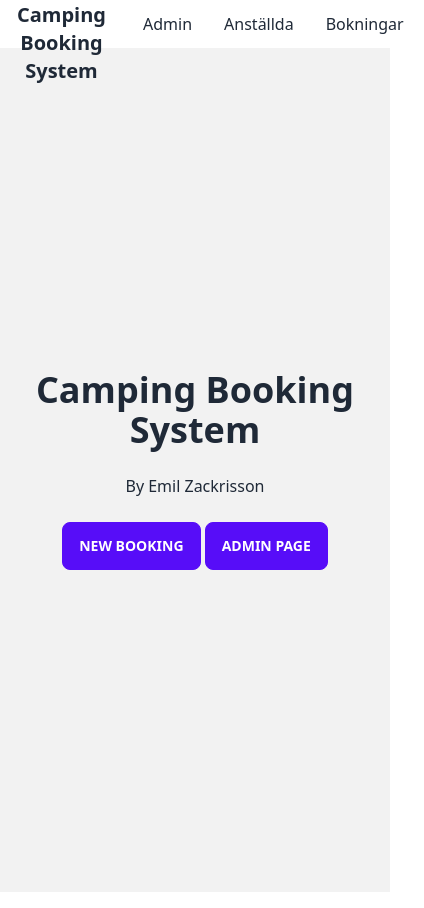
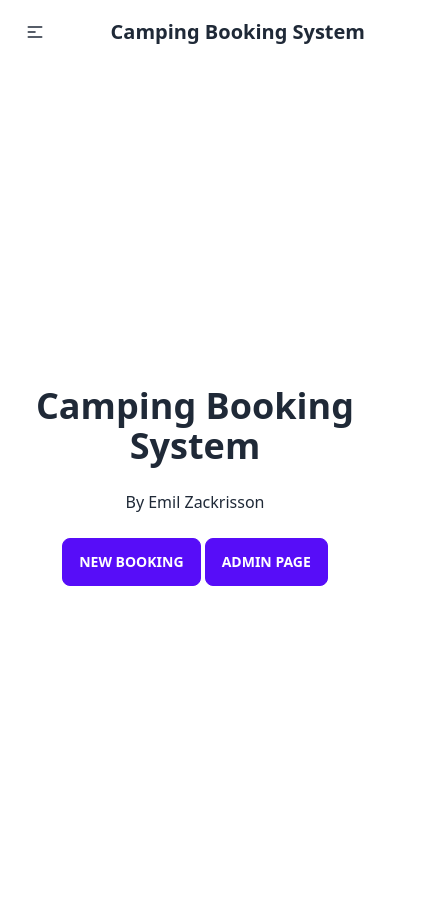
Before and after one commit to EmilZackrisson/camping-booking-system, a SvelteKit app: page / in a window 390 px wide. Shown: the whole page, 424 px wide, since content can reach past the window. Built offline with nearby package versions, Linux system fonts and the light colour scheme.

Commit message:
Made Navbar.svelte a component and responsive.

```diff
--- /dev/null
+++ b/src/components/Navbar.svelte
@@ -0,0 +1,75 @@
+<nav class="navbar bg-base-100">
+	<div class="navbar-start">
+		<div class="dropdown">
+			<button class="btn btn-ghost lg:hidden">
+				<svg
+					xmlns="http://www.w3.org/2000/svg"
+					class="h-5 w-5"
+					fill="none"
+					viewBox="0 0 24 24"
+					stroke="currentColor"
+					><path
+						stroke-linecap="round"
+						stroke-linejoin="round"
+						stroke-width="2"
+						d="M4 6h16M4 12h8m-8 6h16"
+					/></svg
+				>
+			</button>
+			<ul class="menu menu-compact dropdown-content mt-3 p-2 shadow bg-base-100 rounded-box w-52">
+				<li><a href="/">Hem</a></li>
+				<li>
+					<a class="justify-between" href="/admin">
+						Admin
+						<svg
+							class="fill-current"
+							xmlns="http://www.w3.org/2000/svg"
+							width="24"
+							height="24"
+							viewBox="0 0 24 24"
+							><path d="M8.59,16.58L13.17,12L8.59,7.41L10,6L16,12L10,18L8.59,16.58Z" /></svg
+						>
+					</a>
+					<ul class="p-2">
+						<li><a href="/admin/bookings">Bokningar</a></li>
+						<li><a href="/admin/employees">Anställda</a></li>
+						<li><a href="/admin/accomodations">Boenden</a></li>
+					</ul>
+				</li>
+				<li><a href="/booking/new">Skapa bokning</a></li>
+			</ul>
+		</div>
+		<a href="/" class="btn btn-ghost normal-case text-xl font-bold hidden lg:inline-flex"
+			>Camping Booking System</a
+		>
+	</div>
+
+	<div class="navbar-end lg:hidden">
+		<a href="/" class="btn btn-ghost normal-case text-xl font-bold">Camping Booking System</a>
+	</div>
+
+	<div class="navbar-end hidden lg:flex">
+		<ul class="menu menu-horizontal px-1">
+			<li><a href="/">Hem</a></li>
+			<li>
+				<a class="justify-between" href="/admin">
+					Admin
+					<svg
+						class="fill-current"
+						xmlns="http://www.w3.org/2000/svg"
+						width="24"
+						height="24"
+						viewBox="0 0 24 24"
+						><path d="M8.59,16.58L13.17,12L8.59,7.41L10,6L16,12L10,18L8.59,16.58Z" /></svg
+					>
+				</a>
+				<ul class="p-2 shadow">
+					<li><a href="/admin/bookings">Bokningar</a></li>
+					<li><a href="/admin/employees">Anställda</a></li>
+					<li><a href="/admin/accomodations">Boenden</a></li>
+				</ul>
+			</li>
+			<li><a href="/booking/new">Skapa bokning</a></li>
+		</ul>
+	</div>
+</nav>
--- a/src/routes/+layout.svelte
+++ b/src/routes/+layout.svelte
@@ -1,21 +1,8 @@
-<nav class="flex bg-base-100">
-	<div class="flex-1">
-		<a class="btn btn-ghost normal-case text-xl" href="/">Camping Booking System</a>
-	</div>
-	<div class="flex-none">
-		<ul class="menu menu-horizontal px-1">
-			<li>
-				<a href="/admin">Admin</a>
-			</li>
-			<li>
-				<a href="/admin/employees">Anställda</a>
-			</li>
-			<li>
-				<a href="/admin/bookings">Bokningar</a>
-			</li>
-		</ul>
-	</div>
-</nav>
+<script>
+	import Navbar from '../components/Navbar.svelte';
+</script>
+
+<Navbar />
 
 <slot />
 
--- a/src/routes/+page.svelte
+++ b/src/routes/+page.svelte
@@ -1,4 +1,4 @@
-<div class="hero min-h-screen bg-base-200">
+<div class="hero min-h-screen bg-base-100">
 	<div class="hero-content text-center">
 		<div class="max-w-md">
 			<h1 class="text-4xl font-bold">Camping Booking System</h1>
```
